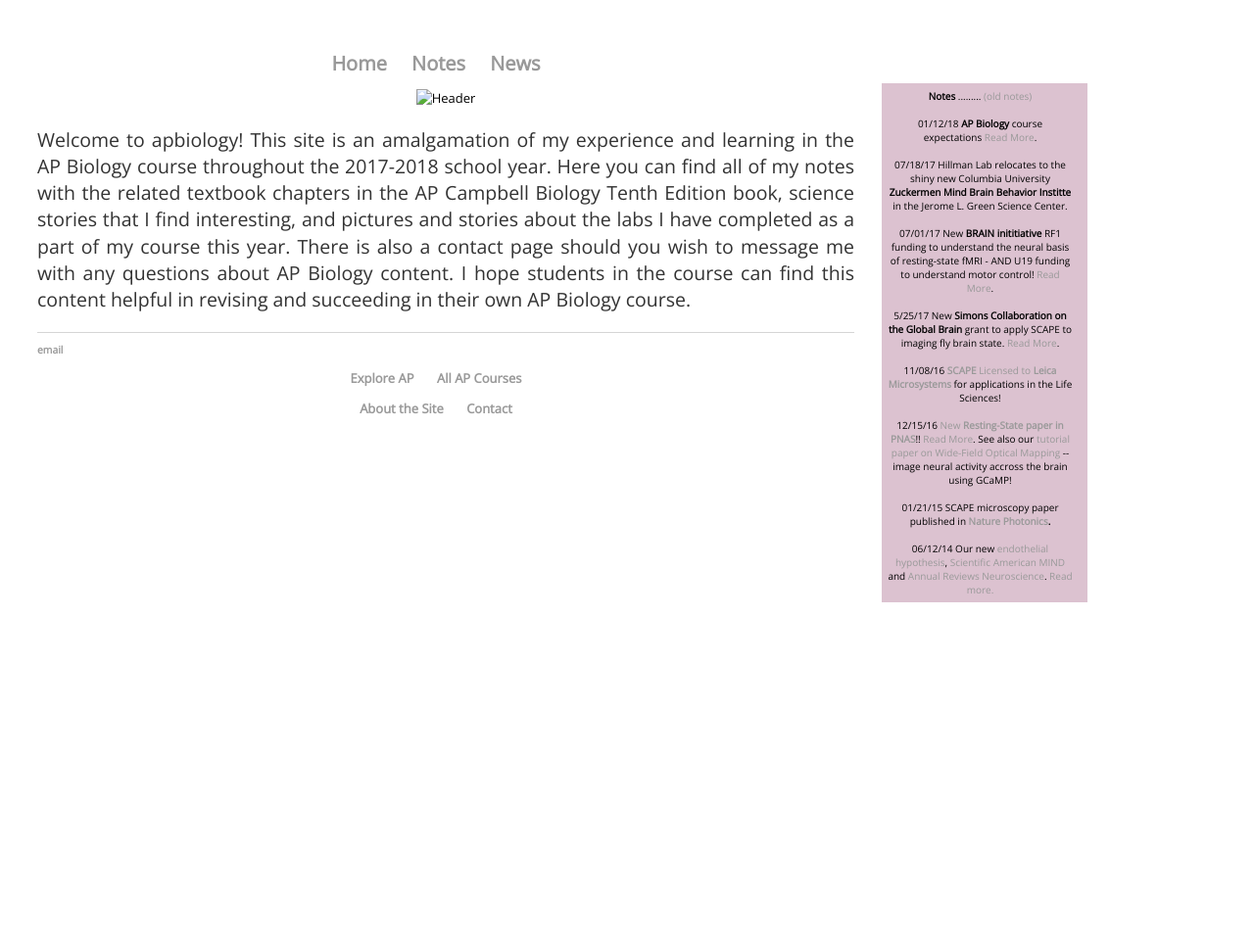
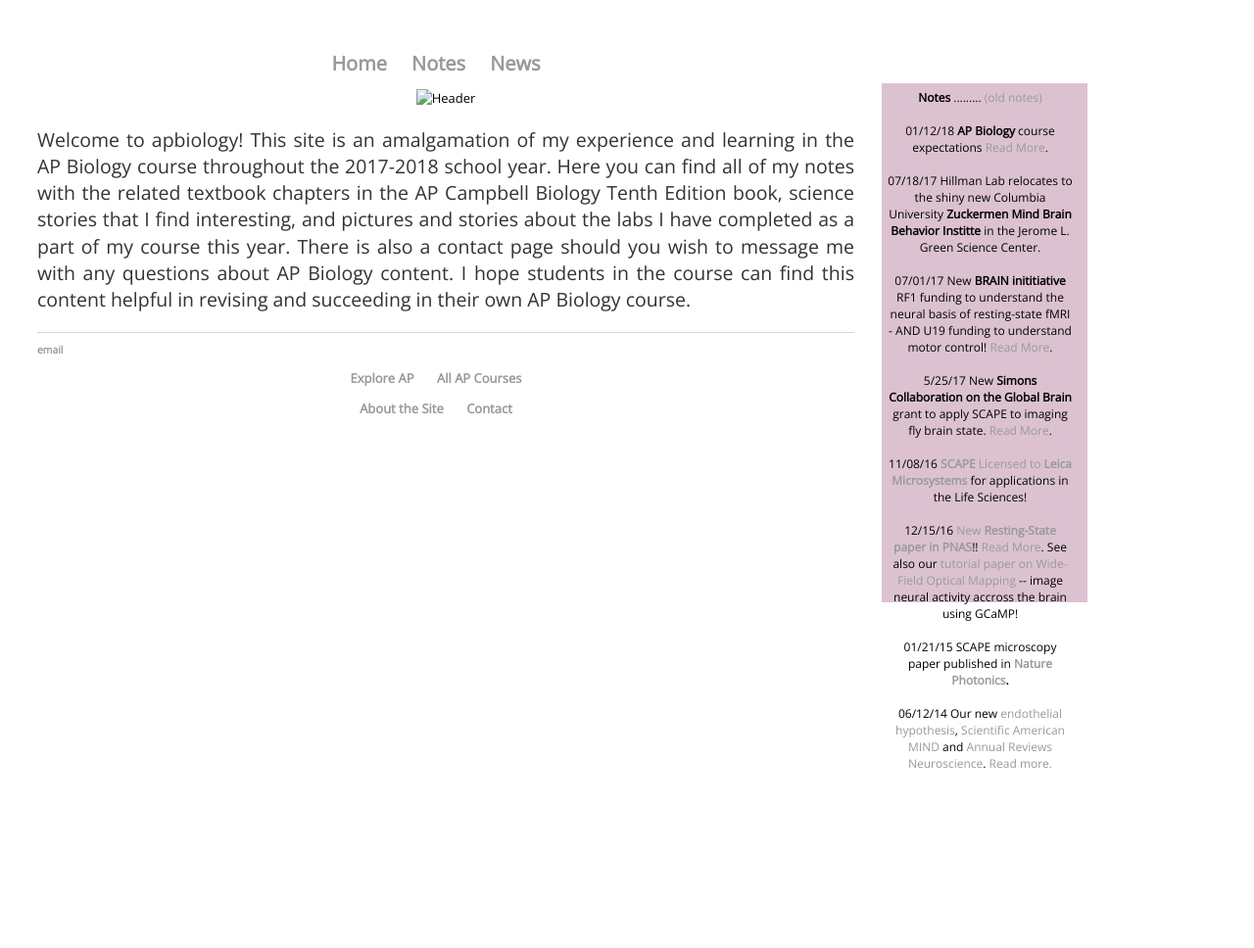
Before and after one commit to meganscarlett/meganscarlett.github.io, a Jekyll site: the page built from index.html, in a window 1280 px wide. Shown: the whole page at 98% size. Built offline with Jekyll 4.4.1, drawn with Linux system fonts in a browser that asks for light colours.

Commit message:
Update index.html

```diff
--- a/index.html
+++ b/index.html
@@ -14,7 +14,7 @@ I hope students in the course can find this content helpful in revising and succ
 
 <div id="**Recent News Box**" style="height: 530px; left: 900px; position: absolute; top: 85px; width: 210px; background: #DCC2D0; z-index: 1;font-size: 10px" class="style_SkipStroke_3">
 <table cellpadding="4">
-	<td width="189" ><span class="style11"><b>Notes</b></span><span class="style17"> .........       <a href="/_posts.html">(old notes)</a><br>
+	<td width="189" ><span class="style11"><div style="font-size: 12px; font color="#2D386A"><b>Notes</b></span><span class="style17"> .........       <a href="/_posts.html">(old notes)</a><br>
                     <br>
                   <span class="style3">
 
```
